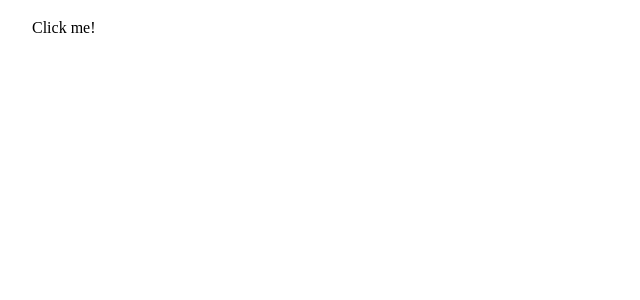
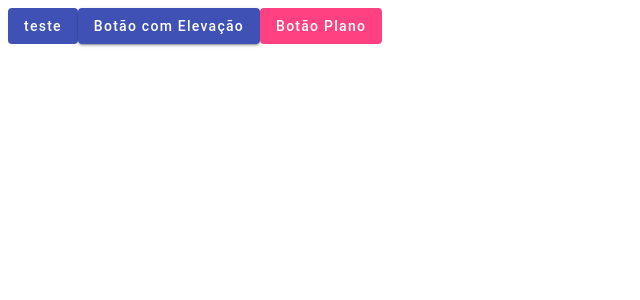
Before and after one commit to Welberrr/Academic_Crud-Angular-Material, an Angular app: page / in a window 1280 px wide. Shown: the top 300 px of the page, without its empty margins (0-640 px from the left). Built offline with nearby package versions, Linux system fonts and the light colour scheme.

Commit message:
Fix: Corrigindo e testando o Angular Material

```diff
--- a/angular.json
+++ b/angular.json
@@ -30,6 +30,7 @@
               }
             ],
             "styles": [
+              "@angular/material/prebuilt-themes/indigo-pink.css",
               "src/styles.scss"
             ]
           },
--- a/src/app/app.component.html
+++ b/src/app/app.component.html
@@ -1 +1,4 @@
-<button mat-flat-button>Click me!</button>
+<button mat-flat-button color="primary"> teste </button>
+
+<button mat-raised-button color="primary">Botão com Elevação</button>
+<button mat-flat-button color="accent">Botão Plano</button>
--- a/src/app/app.component.ts
+++ b/src/app/app.component.ts
@@ -4,10 +4,11 @@ import { MatButtonModule } from '@angular/material/button';
 
 @Component({
   selector: 'app-root',
+  standalone: true, // Adicione esta linha
   imports: [RouterOutlet, MatButtonModule],
   templateUrl: './app.component.html',
   styleUrl: './app.component.scss'
 })
-export class App {
+export class AppComponent { // Renomeado para AppComponent (convenção)
   protected readonly title = signal('crud-angular-material');
 }
--- a/src/main.ts
+++ b/src/main.ts
@@ -1,6 +1,12 @@
 import { bootstrapApplication } from '@angular/platform-browser';
+import { provideAnimations } from '@angular/platform-browser/animations';
+import { AppComponent } from './app/app.component';
 import { appConfig } from './app/app.config';
-import { App } from './app/app.component';
 
-bootstrapApplication(App, appConfig)
-  .catch((err) => console.error(err));
+bootstrapApplication(AppComponent, {
+  ...appConfig,
+  providers: [
+    ...(appConfig.providers || []),
+    provideAnimations() // Adicione isso para as animações do Material
+  ]
+}).catch((err) => console.error(err));
```
